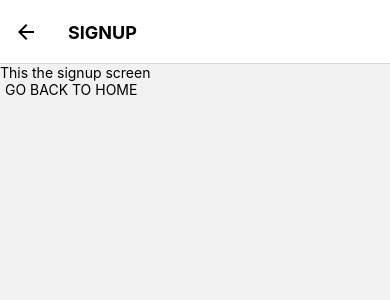
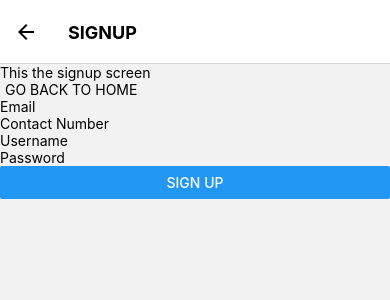
Before and after one commit to adrncrlvrgs/D-Alert-App, a React Native app: screen /Signup in a window 390 px wide. Shown: the top 300 px of the page. Built offline with nearby package versions, Linux system fonts and the light colour scheme.

Commit message:
firebase-config,signup

```diff
--- /dev/null
+++ b/firebase-config.js
@@ -0,0 +1,20 @@
+
+import { initializeApp } from "firebase/app";
+import { getFirestore } from "firebase/firestore";
+import { getAuth } from 'firebase/auth'
+
+const firebaseConfig = {
+    apiKey: "AIzaSyCYB9XF0cihp_9Kp_tvq9L9SDajv15tuSg",
+    authDomain: "d-alert-app-827dd.firebaseapp.com",
+    projectId: "d-alert-app-827dd",
+    storageBucket: "d-alert-app-827dd.appspot.com",
+    messagingSenderId: "174354462163",
+    appId: "1:174354462163:web:28fa0da330be0f9de4eb26",
+    measurementId: "G-HC44GJFPJ1"
+};
+
+const app = initializeApp(firebaseConfig);
+export const db = getFirestore(app);
+export const auth  = getAuth(app)
+
+export default app;
--- /dev/null
+++ b/metro.config.js
@@ -0,0 +1,6 @@
+const { getDefaultConfig } = require('@expo/metro-config');
+
+const defaultConfig = getDefaultConfig(__dirname);
+defaultConfig.resolver.sourceExts.push('cjs');
+
+module.exports = defaultConfig;
--- a/package.json
+++ b/package.json
@@ -13,11 +13,12 @@
     "@react-navigation/native-stack": "^6.9.17",
     "expo": "~49.0.15",
     "expo-status-bar": "~1.6.0",
+    "firebase": "^10.7.1",
     "nativewind": "^2.0.11",
     "react": "18.2.0",
     "react-native": "0.72.6",
-    "react-native-safe-area-context": "^4.8.2",
-    "react-native-screens": "^3.29.0"
+    "react-native-safe-area-context": "^4.6.3",
+    "react-native-screens": "~3.22.0"
   },
   "devDependencies": {
     "@babel/core": "^7.20.0",
--- a/src/screens/HomeView.js
+++ b/src/screens/HomeView.js
@@ -1,10 +1,26 @@
 import React from 'react'
 import {Text,View,TouchableOpacity} from 'react-native';
 import {useNavigation} from "@react-navigation/core"
+import { db } from '../../firebase-config';
+import { collection, addDoc } from "firebase/firestore";
+
 
 function HomeView() {
 
   const navigation = useNavigation();
+
+
+  const addDocument = async () => {
+    try {
+      const docRef = await addDoc(collection(db, "your_collection"), {
+        field1: "value1",
+        field2: "value2",
+      });
+      console.log("Document written with ID: ", docRef.id);
+    } catch (e) {
+      console.error("Error adding document: ", e);
+    }
+  };
 
   return (
     <View className="flex justify-center items-center relative top-60">
@@ -17,6 +33,13 @@ function HomeView() {
         >
           <Text className="text-blue-500 text-lg font-bold">LOG IN</Text>
         </TouchableOpacity>
+
+
+        <TouchableOpacity onPress={()=> addDocument()}>
+              <View>
+                  <Text>test</Text>
+              </View>
+          </TouchableOpacity>
     </View>
   )
 }
--- a/src/screens/SignupView.js
+++ b/src/screens/SignupView.js
@@ -1,13 +1,34 @@
-import React from 'react'
-import {Text,View,TouchableOpacity} from 'react-native';
+import React,{useState} from 'react'
+import { View, TextInput, Button, Text, Alert,TouchableOpacity } from 'react-native';
+import { createUserWithEmailAndPassword } from 'firebase/auth';
+import { doc,setDoc } from 'firebase/firestore';
 import {useNavigation} from "@react-navigation/core"
+import { db,auth } from '../../firebase-config';
 
-function SignupView() {
+const SignUpView = () =>  {
+  const [email, setEmail] = useState('');
+  const [contactNumber, setContactNumber] = useState('');
+  const [username, setUsername] = useState('');
+  const [password, setPassword] = useState('');
 
   const navigation = useNavigation();
+  const handleSignUp = async () => {
 
+    try {
+      const userCredential = await createUserWithEmailAndPassword(auth, email, password);
+      const user = userCredential.user;
+
+      // Store additional information in Firestore
+      const userDocRef = doc(db, "users", user.uid);
+      await setDoc(userDocRef, { email, contactNumber, username });
+
+      Alert.alert("Success", "Account created successfully!");
+    } catch (error) {
+      Alert.alert("Error", error.message);
+    }
+  }
   return (
-    <View className="flex justify-center items-center relative top-80">
+    <View className="flex justify-center items-center relative top-20">
       <Text>This the signup screen</Text>
 
       <TouchableOpacity
@@ -19,8 +40,41 @@ function SignupView() {
           <Text className="text-blue-500 text-lg font-bold">GO BACK TO HOME</Text>
         </TouchableOpacity>
 
+
+
+      <View className="flex justify-center">
+      <TextInput
+        className="input bg-white border border-gray-300 rounded-md p-2 mb-4"
+        placeholder="Email"
+        value={email}
+        onChangeText={setEmail}
+        keyboardType="email-address"
+      />
+      <TextInput
+        className="input bg-white border border-gray-300 rounded-md p-2 mb-4"
+        placeholder="Contact Number"
+        value={contactNumber}
+        onChangeText={setContactNumber}
+        keyboardType="phone-pad"
+      />
+      <TextInput
+        className="input bg-white border border-gray-300 rounded-md p-2 mb-4"
+        placeholder="Username"
+        value={username}
+        onChangeText={setUsername}
+      />
+      <TextInput
+         className="input bg-white border border-gray-300 rounded-md p-2 mb-4"
+        placeholder="Password"
+        value={password}
+        onChangeText={setPassword}
+        secureTextEntry
+      />
+      <Button title="Sign Up" onPress={handleSignUp} />
+    </View>
     </View>
   )
 }
 
-export default SignupView
+
+export default SignUpView
```
Also changed, not shown: 1 other file (tests, documents, lock files or other folders).
